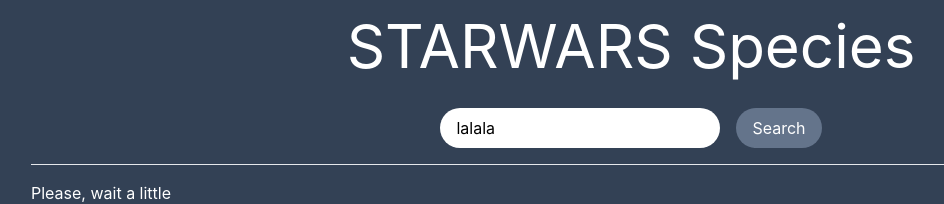
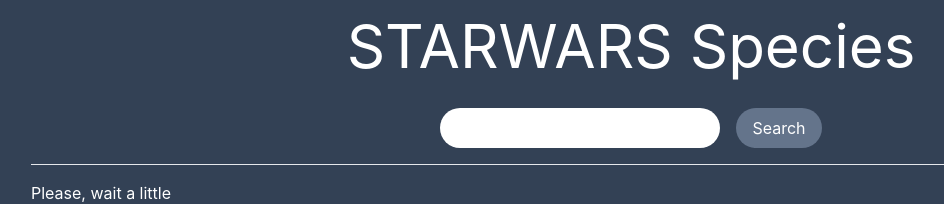
Before and after one commit to anastakozz/rss_react_2023q4, a React (Vite) app: page / in a window 1280 px wide. Shown: the top 204 px of the page, without its empty margins (9-953 px from the left). Built offline with nearby package versions, Linux system fonts and the light colour scheme; no server answers.

Commit message:
feat: implement local storage savements

```diff
--- a/src/App.tsx
+++ b/src/App.tsx
@@ -3,6 +3,7 @@
 import Results from './components/Results';
 import classNames from 'classnames';
 import { SearchContext, defaultContext } from './lib/context';
+import { ContextProps } from './lib/interfaces';
 
 class App extends Component {
   state = { context: defaultContext };
@@ -11,14 +12,28 @@
     const previousSearch = localStorage.getItem('previousSearch');
 
     if (previousSearch) {
-      this.setState({
-        context: {
-          ...defaultContext,
-          search: previousSearch,
+      this.setState(
+        {
+          context: {
+            search: previousSearch,
+          },
         },
-      });
+        () => {
+          console.log(this.state.context);
+        }
+      );
     }
   }
+
+  componentDidUpdate() {
+    console.log('App has been updated');
+  }
+
+  updateContext = (newContext: ContextProps) => {
+    this.setState({ context: newContext }, () => {
+      localStorage.setItem('previousSearch', newContext.search);
+    });
+  };
 
   render() {
     return (
@@ -30,7 +45,7 @@
               'min-w-[200px] min-h-screen'
             )}
           >
-            <Search></Search>
+            <Search updateContext={this.updateContext}></Search>
             <Results></Results>
           </div>
         </div>
--- a/src/components/Search/Search.tsx
+++ b/src/components/Search/Search.tsx
@@ -2,23 +2,36 @@
 import { Component, ReactNode } from 'react';
 import Button from '../Button';
 import SearchInput from '../SearchInput';
+import { ContextProps } from '../../lib/interfaces';
 
+type SearchProps = { updateContext: (newContext: ContextProps) => void };
 
-class Search extends Component {
+class Search extends Component<SearchProps> {
   static contextType = SearchContext;
   declare context: React.ContextType<typeof SearchContext>;
+  state = { newSearch: '' };
+
+  updateState(value: string) {
+    this.setState({ newSearch: value });
+  }
+
+  handleClick() {
+    localStorage.setItem('previousSearch', this.state.newSearch);
+    const newSearchTrimmed = this.state.newSearch.trim()
+    this.props.updateContext({
+      search: newSearchTrimmed,
+    });
+  }
 
   render(): ReactNode {
-    const context = this.context;
-
     return (
       <div>
         <h1 className="text-6xl text-center text-white py-4">
           STARWARS Species
         </h1>
         <div className="flex gap-4 py-4 justify-center">
-          <SearchInput defaultValue={context.search}></SearchInput>
-          <Button text="Search"></Button>
+          <SearchInput updateState={this.updateState.bind(this)}></SearchInput>
+          <Button text="Search" onClick={this.handleClick.bind(this)}></Button>
         </div>
         <hr className="w-full" />
       </div>
--- a/src/components/SearchInput/SearchInput.tsx
+++ b/src/components/SearchInput/SearchInput.tsx
@@ -1,16 +1,26 @@
-import { Component } from 'react';
+import { Component, ChangeEvent } from 'react';
+import { SearchContext } from '../../lib/context';
 
-type InputProps = {
-  defaultValue: string;
+type SearchInputProps = {
+  updateState: (value: string) => void;
 };
 
-export default class SerchInput extends Component<InputProps> {
+export default class SearchInput extends Component<SearchInputProps> {
+  static contextType = SearchContext;
+  declare context: React.ContextType<typeof SearchContext>;
+
+  handleInput = (e: ChangeEvent<HTMLInputElement>) => {
+    this.props.updateState(e.target.value);
+  };
+
   render() {
+    const defaultValue = this.context.search;
     return (
       <>
         <input
           className="rounded-full px-4 py-2"
-          defaultValue={this.props.defaultValue}
+          placeholder={defaultValue}
+          onChange={this.handleInput}
         ></input>
       </>
     );
--- a/src/lib/context.ts
+++ b/src/lib/context.ts
@@ -1,3 +1,3 @@
 import { createContext } from 'react';
-export const defaultContext = { search: 'lalala', userInput: '' };
+export const defaultContext = { search: '' };
 export const SearchContext = createContext(defaultContext);
```
